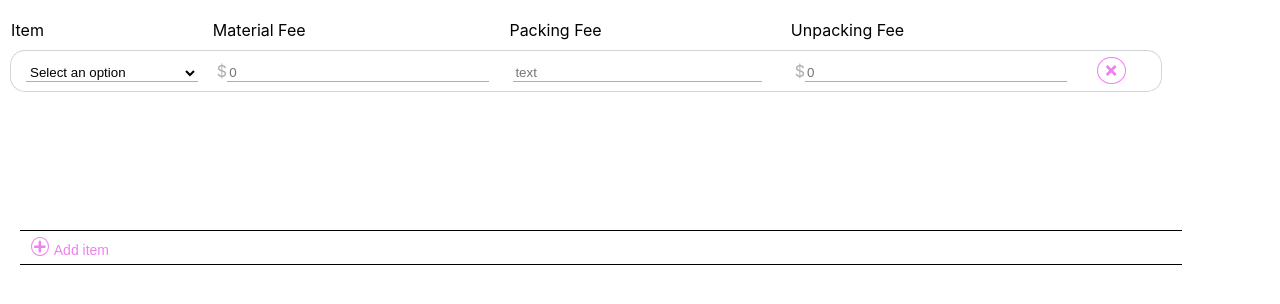
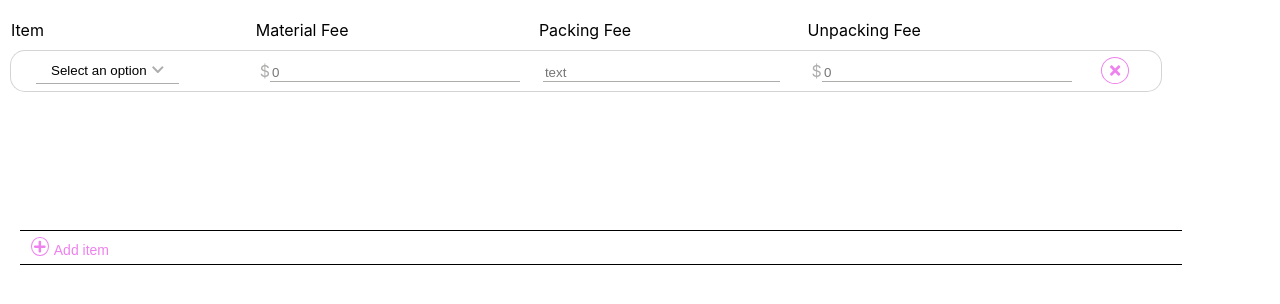
Before and after one commit to judearchidel/Tabletask, a React (Create React App) app: page / in a window 1280 px wide. Both pictures are taken after a click on the button "Add item". Shown: the top 304 px of the page. Built offline with nearby package versions, Linux system fonts and the light colour scheme.

Commit message:
added dropdown without select

```diff
--- a/src/components/Table/Row/Input/Input.js
+++ b/src/components/Table/Row/Input/Input.js
@@ -11,26 +11,21 @@ let ren= null;
 let  myref= React.createRef();
 let inputclasses=classes.Input;
 
-console.log("rendering");
-
 const checkValidity= (event)=>{
-    const item = event.target.value;
-    console.log(item);
+ const item = event.target.value;
      setisvalid(item.trim() !== '');
    if(item < 0 || item >5000 ){
-    console.log('called');
        setisvalid(false);
    }
 }
 if(!isvalid){
-    console.log("clled");
     inputclasses=classes.NotValid
 }
 if(props.inputType === "currency"){
             ren=<div><span className={classes.prefix}>$</span>
-            <input type="number" className={inputclasses} ref={myref} placeholder="0" onChange={(event)=>{checkValidity(event)}}></input>
+            <input type="number" className={inputclasses} ref={myref} placeholder="0"  onChange={(event)=>{checkValidity(event)}}></input>
             {!isvalid?<div className={classes.box}>
-            <p  className={classes.req}><FontAwesomeIcon icon={faSortUp} /> amount betweem 0 and 5000</p></div>:null}
+            <p  className={classes.req}><FontAwesomeIcon icon={faSortUp} /> Amount betwee $0 and $5000</p></div>:null}
             </div>
 }else {
         if(props.inputType === "text") {
--- a/src/components/Table/Row/Select/Select.js
+++ b/src/components/Table/Row/Select/Select.js
@@ -1,20 +1,66 @@
-import React from 'react';
+import React, {useState } from 'react';
 import classes from './Select.module.scss';
+import { FontAwesomeIcon } from '@fortawesome/react-fontawesome';
+import {faChevronDown} from "@fortawesome/free-solid-svg-icons";
+import {faChevronUp} from "@fortawesome/free-solid-svg-icons";
 
 const Select = (props) =>{
-    let ren = null ;
-    ren = props.itemlist.map((item,Index) =>{
+   // let ren = null ;
+    let drop= null;
+    let dropclass= classes.noContent;
+    let arrow = <FontAwesomeIcon icon={faChevronDown}  className={classes.arrow}/>
+    const [dropdown,setdropdown]=useState(false);
+
+/*    ren = props.itemlist.map((item,Index) =>{
         return <option value={item} key={Index}>{item}</option>
 
     })
+*/
+
+    drop = props.itemlist.map((item,Index) =>{
+        return <li value={item} key={Index} onClick={()=>selectHandler(item,props.index)}>{item}</li>
+    })
+
+    const selectHandler=((item,index)=>{
+        props.selectHandler(item,index)
+        if(dropdown){
+            setdropdown(false);
+        }
+    })
+
+    const showContent = ()=> {
+        setdropdown((prevState)=>{
+            return !prevState});
+
+    }
+    if(dropdown){
+    dropclass= classes.dropContent;
+    arrow=<FontAwesomeIcon icon={faChevronUp}  className={classes.arrow}/>
+    }else{
+        dropclass= classes.noContent;
+    }
 
     return(<td className={classes.last}>
-        <div className={classes.Select}><select value={props.item} onChange={(event)=>props.selectHandler(event,props.index)}>
-        <option  defaultValue="Nothing">Select an option</option>
-        {ren}
-        </select>
-        </div>
-        </td>);
+                <div className={classes.dropdown}>
+                    <button className={classes.button}  onClick={()=>showContent()}>{props.item?props.item:"Select an option "}{arrow}</button>
+                <div>
+                <ul className={dropclass}>
+                {drop}
+                </ul>
+                </div>
+                </div>
+        </td>)
+
+
+        ;
 }
 
 export default Select;
+
+/*
+<div className={classes.Select}><select value={props.item} onChange={(event)=>props.selectHandler(event,props.index)}>
+<option  defaultValue="Nothing">Select an option</option>
+{ren}
+</select>
+</div>
+*/
--- a/src/components/Table/Row/Select/Select.module.scss
+++ b/src/components/Table/Row/Select/Select.module.scss
@@ -1,18 +1,59 @@
 $border-background: #d4d4d4;
-
-
+$background:#adadac;
+/*
 .Select select{
     background: transparent;
     width: 90%;
     border: none;
     margin-left: 10px;
-    border-bottom: 1px solid  #adadac;
+
 }
 .Select select:focus{
     outline: none;;
 }
+*/
+
 
 .last{
     border-left: 0.5px solid $border-background;
     border-radius: 15px 0 0 15px;
 }
+
+.dropdown{
+    position: relative;
+    display: inline-block;
+}
+.dropdown .button{
+    margin-left: 20px;
+    padding: 5px 15px;
+    border-bottom: 1px solid $background;
+    text-align: left;
+}
+.noContent{
+    display: none;
+}
+.dropContent{
+    width: 100px;
+    position: absolute;
+    z-index: 19;
+    background-color: $background;
+    border: 1px solid black;
+    border-radius: 5px;
+    padding-inline-start: 5px;
+}
+
+.dropContent li{
+    display: block;
+    font-size: 12px;
+    color: white;
+
+}
+
+.dropContent li:hover{
+   background-color: #858383;
+   cursor: pointer;
+}
+.arrow {
+    padding-left: 2px;
+    color: $background;
+}
--- a/src/components/Table/Table.js
+++ b/src/components/Table/Table.js
@@ -57,8 +57,7 @@ new: {
 }})
     },[])
 
-const selectHandler =(event,index) => {
-const item = event.target.value;
+const selectHandler =(item,index) => {
 let selected = false;
 if(item !== 'Select an option'){
     selected=true;
```
